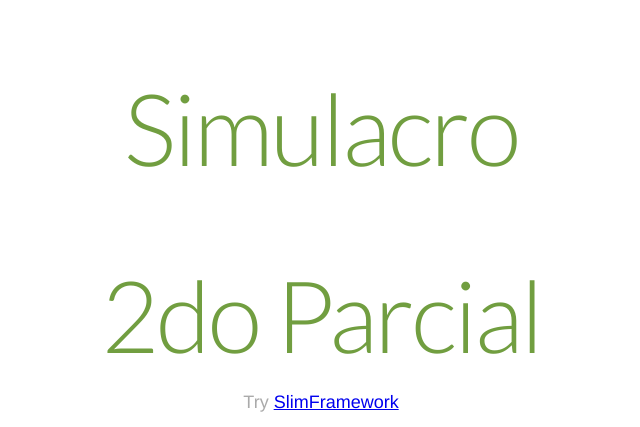
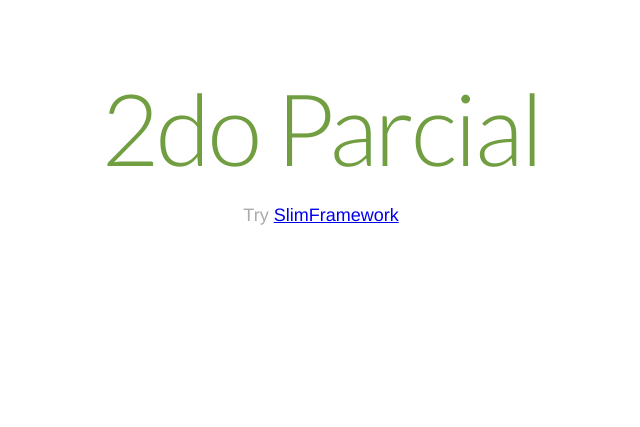
Before and after one commit to patoattie/Parcial2PIII, a PHP site: page /Simulacro2P/templates/index.phtml in a window 1280 px wide. Shown: the top 427 px of the page, without its empty margins (319-959 px from the left). Run offline with PHP 8.4, Linux system fonts and the light colour scheme.

Commit message:
2do Parcial

```diff
--- a/templates/index.phtml
+++ b/templates/index.phtml
@@ -2,7 +2,7 @@
 <html>
     <head>
         <meta charset="utf-8"/>
-        <title>Simulacro 2do Parcial</title>
+        <title>2do Parcial</title>
         <link href='//fonts.googleapis.com/css?family=Lato:300' rel='stylesheet' type='text/css'>
         <style>
             body {
@@ -26,7 +26,6 @@
         </style>
     </head>
     <body>
-        <h1>Simulacro</h1>
         <h1>2do Parcial</h1>
 
         <?php if (isset($name)) : ?>
```
